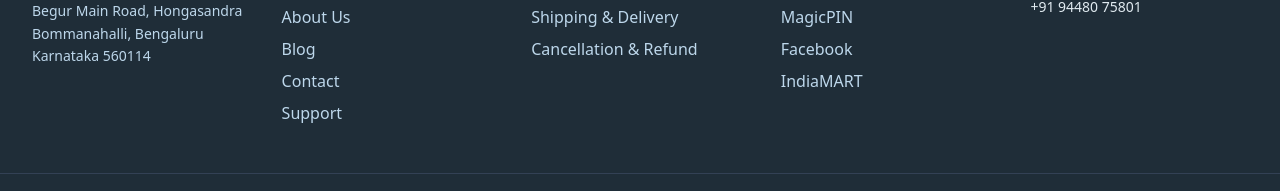
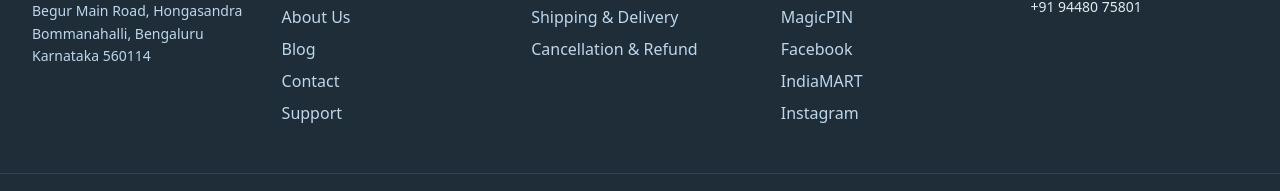
Before and after one commit to salaudeen22/SamratAgencies, a React (Vite) app in the folder frontend/: page / in a window 1280 px wide. Shown: the part 5210-5401 px from the top of the page. Built offline with nearby package versions, Linux system fonts and the light colour scheme; no server answers.

Commit message:
added facebok ad. instagram

```diff
--- a/frontend/src/components/Footer.jsx
+++ b/frontend/src/components/Footer.jsx
@@ -110,7 +110,7 @@ const Footer = () => {
               </li>
               <li>
                 <a
-                  href="https://www.facebook.com/SamratAgenciesHongasandra"
+                  href="https://www.facebook.com/samratagencieshongasandra/"
                   target="_blank"
                   rel="noopener noreferrer"
                   className="transition"
@@ -132,6 +132,19 @@ const Footer = () => {
                   onMouseLeave={(e) => e.currentTarget.style.color = '#BDD7EB'}
                 >
                   IndiaMART
+                </a>
+              </li>
+              <li>
+                <a
+                  href="https://www.instagram.com/samrat_agencies/"
+                  target="_blank"
+                  rel="noopener noreferrer"
+                  className="transition"
+                  style={{ color: '#BDD7EB' }}
+                  onMouseEnter={(e) => e.currentTarget.style.color = '#895F42'}
+                  onMouseLeave={(e) => e.currentTarget.style.color = '#BDD7EB'}
+                >
+                  Instagram
                 </a>
               </li>
             </ul>
```
